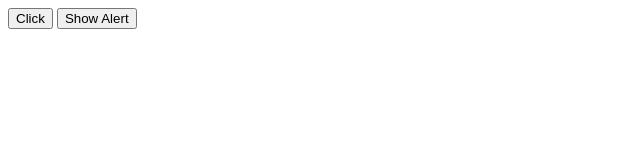
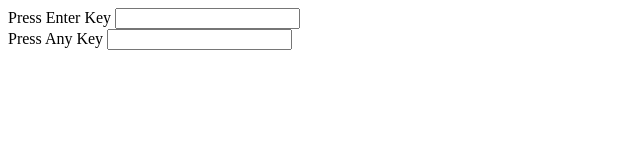
Before and after one commit to taufanbasri/learn-vue-weeework, a plain HTML site: page index.html in a window 1280 px wide. Shown: the whole page, without its empty margins (0-640 px from the left). Drawn offline with nearby package versions, Linux system fonts and the light colour scheme.

Commit message:
v-on for key modifier

```diff
--- a/assets/js/app.js
+++ b/assets/js/app.js
@@ -4,8 +4,20 @@ var app = new Vue({
     message: ''
   },
   methods: {
-    showAlert() {
-      alert('button has clicked')
-    }
+    escKey() {
+      this.message = 'You pressing esc key'
+    },
+    spaceKey() {
+      this.message = 'You pressing space key'
+    },
+    upKey() {
+      this.message = 'You pressing up key'
+    },
+    downKey() {
+      this.message = 'You pressing down key'
+    },
+    aKey() {
+      this.message = 'You pressing a key'
+    },
   }
 })
--- a/index.html
+++ b/index.html
@@ -8,8 +8,12 @@
 </head>
 <body>
   <div id="app">
-    <button @click="message = 'the button has been clicked'">Click</button>
-    <button @click="showAlert">Show Alert</button>
+    <label>Press Enter Key</label>
+    <input type="text" @keyup.enter="message = 'you pressing enter'">
+    <br>
+
+    <label>Press Any Key</label>
+    <input type="text" @keyup.esc="escKey" @keyup.space="spaceKey" @keyup.up="upKey" @keyup.down="downKey" @keyup.65="aKey">
     <br>
     {{ message }}
   </div>
```
